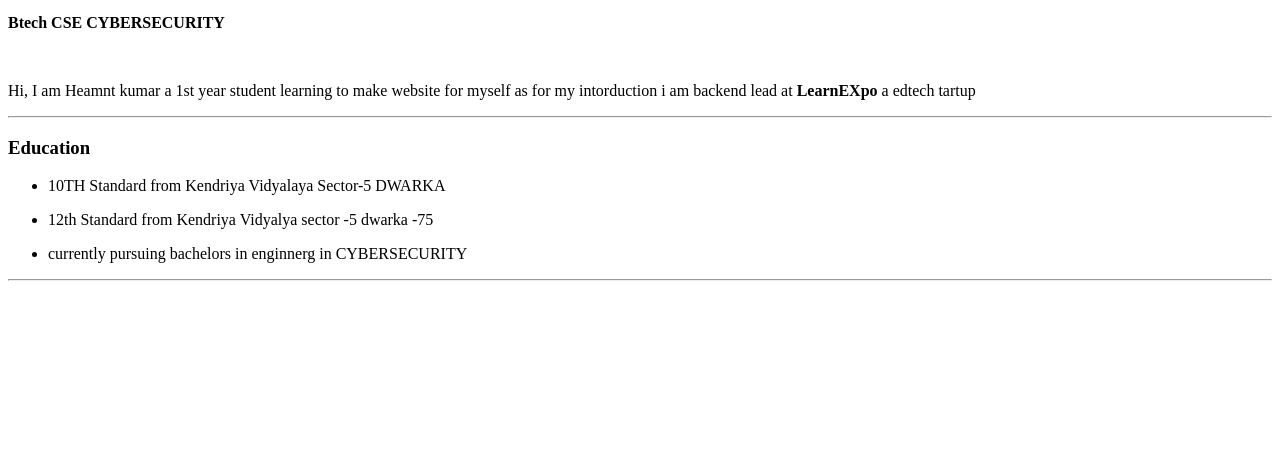
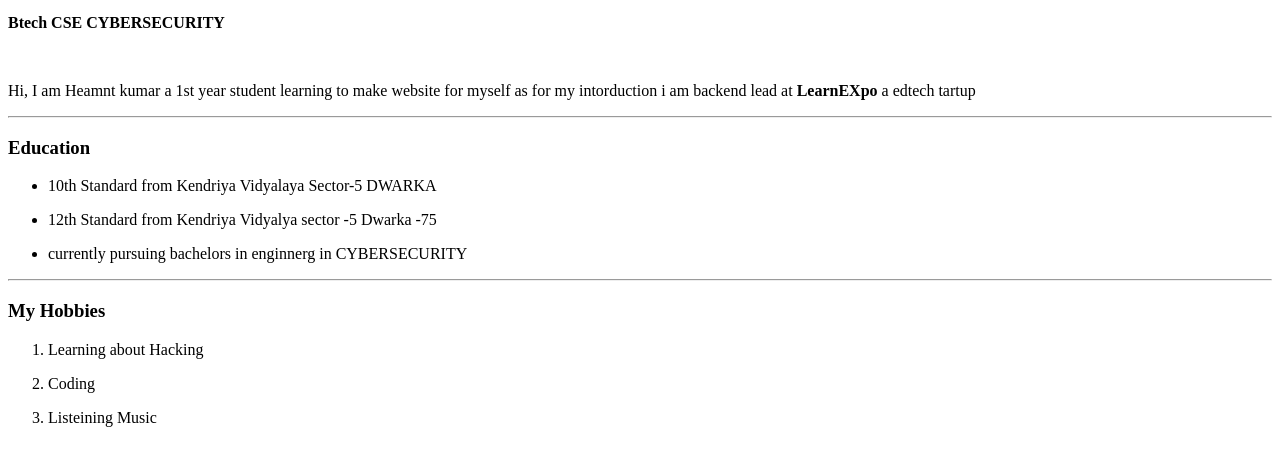
Before and after one commit to HATAKEkakshi/Web-Development-, a plain HTML site: page Hemant pesonal site/index.html in a window 1280 px wide. Shown: the part 100-566 px from the top of the page. Drawn offline with Linux system fonts and the light colour scheme.

```diff
--- a/index.html
+++ b/Hemant pesonal site/index.html
@@ -14,10 +14,16 @@
     <hr>
     <h3>Education</h3>
     <ul>
-        <li> <p>10TH Standard from Kendriya Vidyalaya Sector-5 DWARKA</p></li>
-        <li><p>12th Standard from Kendriya Vidyalya sector -5 dwarka -75</p></li>
+        <li> <p>10th Standard from Kendriya Vidyalaya Sector-5 DWARKA</p></li>
+        <li><p>12th Standard from Kendriya Vidyalya sector -5 Dwarka -75</p></li>
         <li>currently pursuing bachelors in enginnerg in CYBERSECURITY</li>
     </ul>
     <hr>
+    <h3>My Hobbies</h3>
+    <ol>
+        <li><p>Learning about Hacking</p></li>
+        <li><p>Coding</p></li>
+        <li><p>Listeining Music</p></li>
+    </ol>
 </body>
 </html>
```
